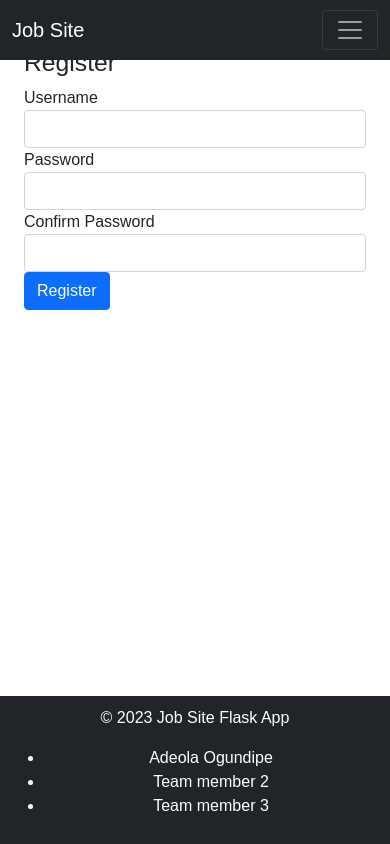
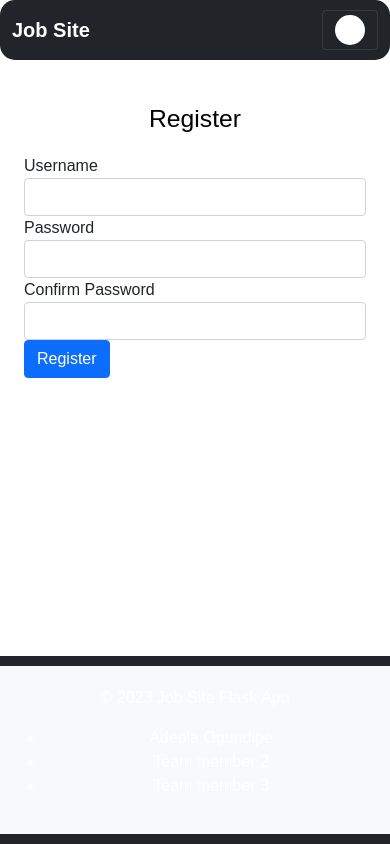
Before and after one commit to CSU-ITCapstone-Fall-23/TeleWork, a Flask app: template templates/register.html in a window 390 px wide. Run offline with Flask 3, Linux system fonts and the light colour scheme; the template is opened without the code that fills it: values that come from a table or form of the project are taken from there, others are empty; the visitor is signed in with stand-in values (Sample User, id 1); parts of the project's set-up code (start-up, migrations or seed data) failed here and were passed over; some libraries are stand-ins or nearby versions.

Commit message:
added to index.html and correct the static/css folder

```diff
--- /dev/null
+++ b/static/css/app.css
@@ -0,0 +1,135 @@
+body {
+    margin: 0;
+    padding: 0;
+    font-family: Arial, sans-serif;
+}
+
+.navbar {
+    background-color: #333;
+    color: #fff;
+    position: fixed;
+    top: 0;
+    left: 0;
+    right: 0;
+    padding: 10px 0;
+}
+
+.navbar ul {
+    list-style-type: none;
+    margin: 0;
+    padding: 0;
+    text-align: center;
+}
+
+.navbar li {
+    display: inline;
+    margin-right: 20px;
+}
+
+.navbar a {
+    text-decoration: none;
+    color: #fff;
+}
+
+.content {
+    margin-top: 60px; /* Adjust as needed */
+    padding: 20px;
+}
+
+.footer {
+    background-color: #333;
+    color: #fff;
+    position: fixed;
+    bottom: 0;
+    left: 0;
+    right: 0;
+    padding: 10px 0;
+    text-align: center;
+}
+
+
+/* Amanda's css code */
+
+
+
+body {
+    url('{{ url_for('static', filename='Telework.jpeg') }}');
+    background-size: cover;
+    background-repeat: no-repeat;
+    background-attachment: fixed;
+  }
+
+
+.button {
+    display: inline-block;
+    padding: 30px 50px;
+    font-size: 25px;
+    text-align: center;
+    text-decoration: none;
+    background-color: black;
+    color: #fff;
+    border: 1px solid white;
+    border-radius: 5px;
+    cursor: pointer;
+    position: absolute;
+    top: 50%;
+    left: 50%;
+    transform: translate(-50%, -50%);
+}
+
+
+
+.button:hover {
+    background-color: #0056b3;
+    border-color: #0056b3;
+}
+
+/* Navbar customization */
+.navbar {
+    color: blue;
+    border-radius: 15px; /* Adjust the value to control the roundness */
+    font-size: 18px;
+    font-weight: bold;
+}
+
+.navbar-toggler-icon {
+    background-color: #fff;
+    border-radius: 50%; /* This makes the toggle icon round */
+
+}
+
+.navbar-nav a {
+    margin: 0 100px; /* Adjust the values to control horizontal and vertical spacing */
+  }
+
+
+/* Header styles */
+h1, h2, h3 {
+    text-align: center;
+    margin-bottom: 20px;
+    color: black;
+}
+
+/* Carousel container styles */
+#carouselExampleSlidesOnly {
+    margin-top: 20px;
+}
+
+/* Footer styles (adjust as needed) */
+footer {
+    background-color: #f8f9fa;
+    padding: 20px 0;
+    text-align: center;
+}
+
+/* Responsive styles */
+@media (max-width: 767px) {
+    body {
+        padding-top: 56px; /* Adjusted for the fixed navbar height in smaller screens */
+    }
+
+    .navbar-expand-lg .navbar-nav .nav-link {
+        padding-right: 0;
+        padding-left: 0.5rem;
+    }
+}
--- a/templates/static/css/app.css
+++ /dev/null
@@ -1,48 +0,0 @@
-body {
-    margin: 0;
-    padding: 0;
-    font-family: Arial, sans-serif;
-}
-
-.navbar {
-    background-color: #333;
-    color: #fff;
-    position: fixed;
-    top: 0;
-    left: 0;
-    right: 0;
-    padding: 10px 0;
-}
-
-.navbar ul {
-    list-style-type: none;
-    margin: 0;
-    padding: 0;
-    text-align: center;
-}
-
-.navbar li {
-    display: inline;
-    margin-right: 20px;
-}
-
-.navbar a {
-    text-decoration: none;
-    color: #fff;
-}
-
-.content {
-    margin-top: 60px; /* Adjust as needed */
-    padding: 20px;
-}
-
-.footer {
-    background-color: #333;
-    color: #fff;
-    position: fixed;
-    bottom: 0;
-    left: 0;
-    right: 0;
-    padding: 10px 0;
-    text-align: center;
-}
```
Also changed, not shown: templates/index.html (+72 -1 lines), .gitpod.yml (added), static/Telework.jpeg (added).
